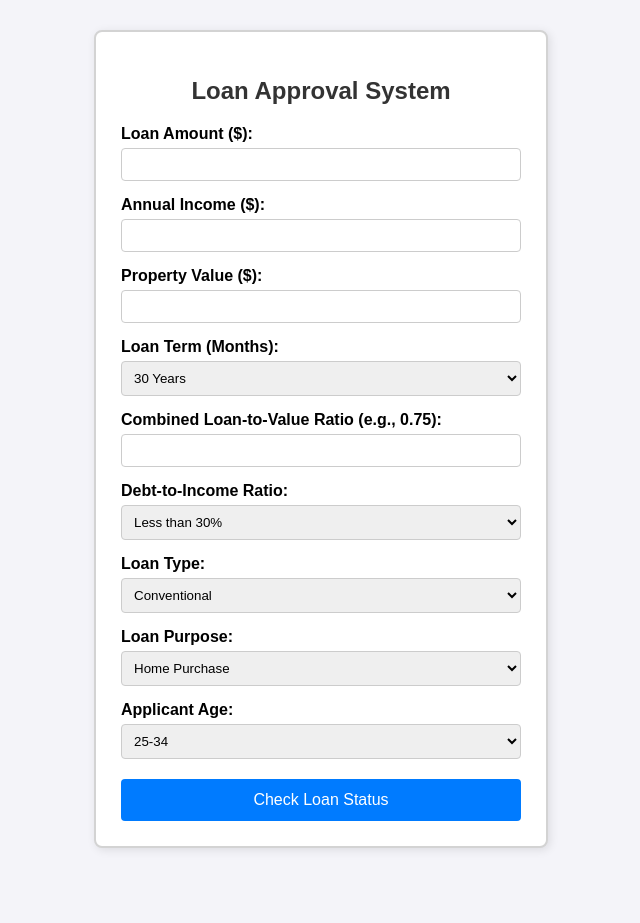
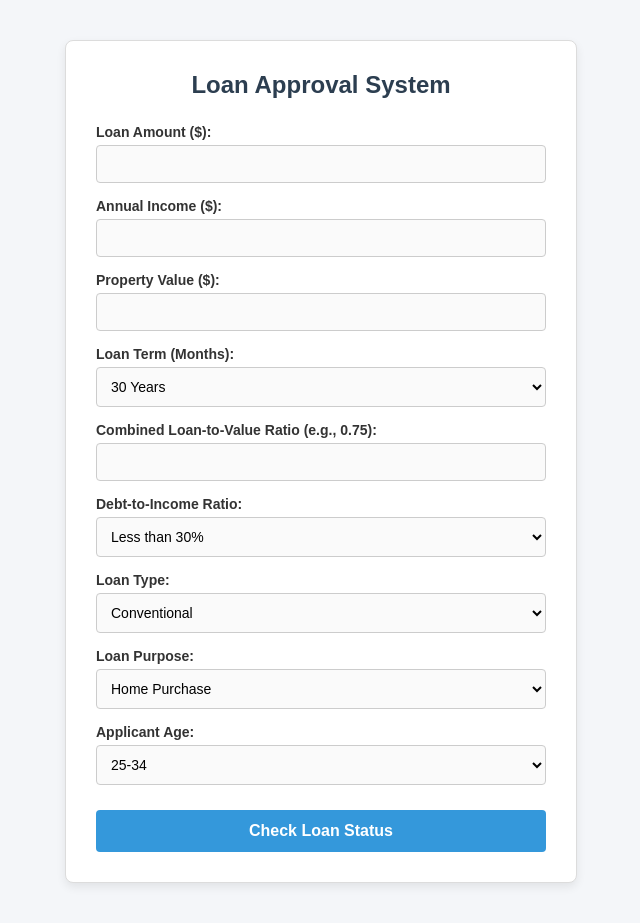
Before and after one commit to skit-devops-2026/devops-24ESKCS003, a Flask app: page / in a window 1280 px wide. Shown: the whole page, without its empty margins (319-959 px from the left). Before the commit the page ends 850 px from the top, so only its background shows below. Run offline with Flask 3, Linux system fonts and the light colour scheme; parts of the project's set-up code (start-up, migrations or seed data) failed here and were passed over.

Commit message:
Update frontend UI layout and styling

```diff
--- a/templates/index.html
+++ b/templates/index.html
@@ -1,54 +1,68 @@
-<!DOCTYPE html>
+<!doctype html>
 <html>
   <head>
     <title>Loan Approval Predictor</title>
     <style>
       /* CSS styling of the website */
       body {
-            background-color: #f4f4f9;
+        background-color: #f4f6f9;
         font-family: Arial, sans-serif;
         margin: 0;
-            padding: 30px;
+        padding: 40px;
       }
       .form-container {
-            background-color: white;
-            width: 400px;
+        background-color: #ffffff;
+        width: 450px;
         margin: 0 auto;
-            padding: 25px;
-            border: 2px solid #d3d3d3;
+        padding: 30px;
+        border: 1px solid #dcdcdc;
         border-radius: 8px;
-            box-shadow: 2px 2px 10px rgba(0,0,0,0.1);
+        box-shadow: 0 4px 10px rgba(0, 0, 0, 0.08);
       }
       h2 {
         text-align: center;
-            color: #333;
+        color: #2c3e50;
+        margin-top: 0;
+        margin-bottom: 25px;
       }
       label {
         font-weight: bold;
         display: block;
         margin-top: 15px;
+        color: #333;
+        font-size: 14px;
       }
-        input, select {
+      input,
+      select {
         width: 100%;
-            padding: 8px;
+        padding: 10px;
         margin-top: 5px;
         border: 1px solid #ccc;
         border-radius: 4px;
         box-sizing: border-box;
+        font-size: 14px;
+        background-color: #fafafa;
+      }
+      input:focus,
+      select:focus {
+        border-color: #3498db;
+        outline: none;
+        background-color: #fff;
       }
       button {
         width: 100%;
-            background-color: #007bff;
+        background-color: #3498db;
         color: white;
         padding: 12px;
-            margin-top: 20px;
+        margin-top: 25px;
         border: none;
         border-radius: 4px;
         cursor: pointer;
         font-size: 16px;
+        font-weight: bold;
       }
       button:hover {
-            background-color: #0056b3;
+        background-color: #2980b9;
       }
       /* This box is hidden by default and it is shown by JavaScript */
       #result-box {
@@ -63,19 +77,18 @@
     </style>
   </head>
   <body>
-
     <div class="form-container">
       <h2>Loan Approval System</h2>
 
       <form id="loanForm">
         <label>Loan Amount ($):</label>
-            <input type="number" name="loan_amount" required>
+        <input type="number" name="loan_amount" required />
 
         <label>Annual Income ($):</label>
-            <input type="number" name="income" required>
+        <input type="number" name="income" required />
 
         <label>Property Value ($):</label>
-            <input type="number" name="property_value" required>
+        <input type="number" name="property_value" required />
 
         <label>Loan Term (Months):</label>
         <select name="loan_term">
@@ -85,7 +98,12 @@
         </select>
 
         <label>Combined Loan-to-Value Ratio (e.g., 0.75):</label>
-            <input type="number" step="0.01" name="combined_loan_to_value_ratio" required>
+        <input
+          type="number"
+          step="0.01"
+          name="combined_loan_to_value_ratio"
+          required
+        />
 
         <label>Debt-to-Income Ratio:</label>
         <select name="debt_to_income_ratio">
@@ -126,22 +144,24 @@
 
     <script>
       // JavaScript to handle user events and manipulate DOM elements
-        document.getElementById('loanForm').addEventListener('submit', function(event) {
+      document
+        .getElementById("loanForm")
+        .addEventListener("submit", function (event) {
           event.preventDefault(); // Stop page from reloading
 
-            let form = document.getElementById('loanForm');
+          let form = document.getElementById("loanForm");
           let formData = new FormData(form);
 
           // AJAX request to fetch data from the Flask API
-            fetch('/predict', {
-                method: 'POST',
-                body: formData
+          fetch("/predict", {
+            method: "POST",
+            body: formData,
           })
-            .then(response => response.json())
-            .then(data => {
+            .then((response) => response.json())
+            .then((data) => {
               // DOM Manipulation: Making changes in the website
-                let resultBox = document.getElementById('result-box');
-                resultBox.style.display = 'block';
+              let resultBox = document.getElementById("result-box");
+              resultBox.style.display = "block";
 
               if (data.prediction === "Approved") {
                 resultBox.innerHTML = "Status: APPROVED ✅";
@@ -157,12 +177,11 @@
                 alert("Error: Could not calculate prediction.");
               }
             })
-            .catch(error => {
+            .catch((error) => {
               alert("Server error occurred!");
-                console.error('Error:', error);
+              console.error("Error:", error);
             });
         });
     </script>
-
   </body>
 </html>
```
Lines whose indentation alone changed are shown as unchanged.
